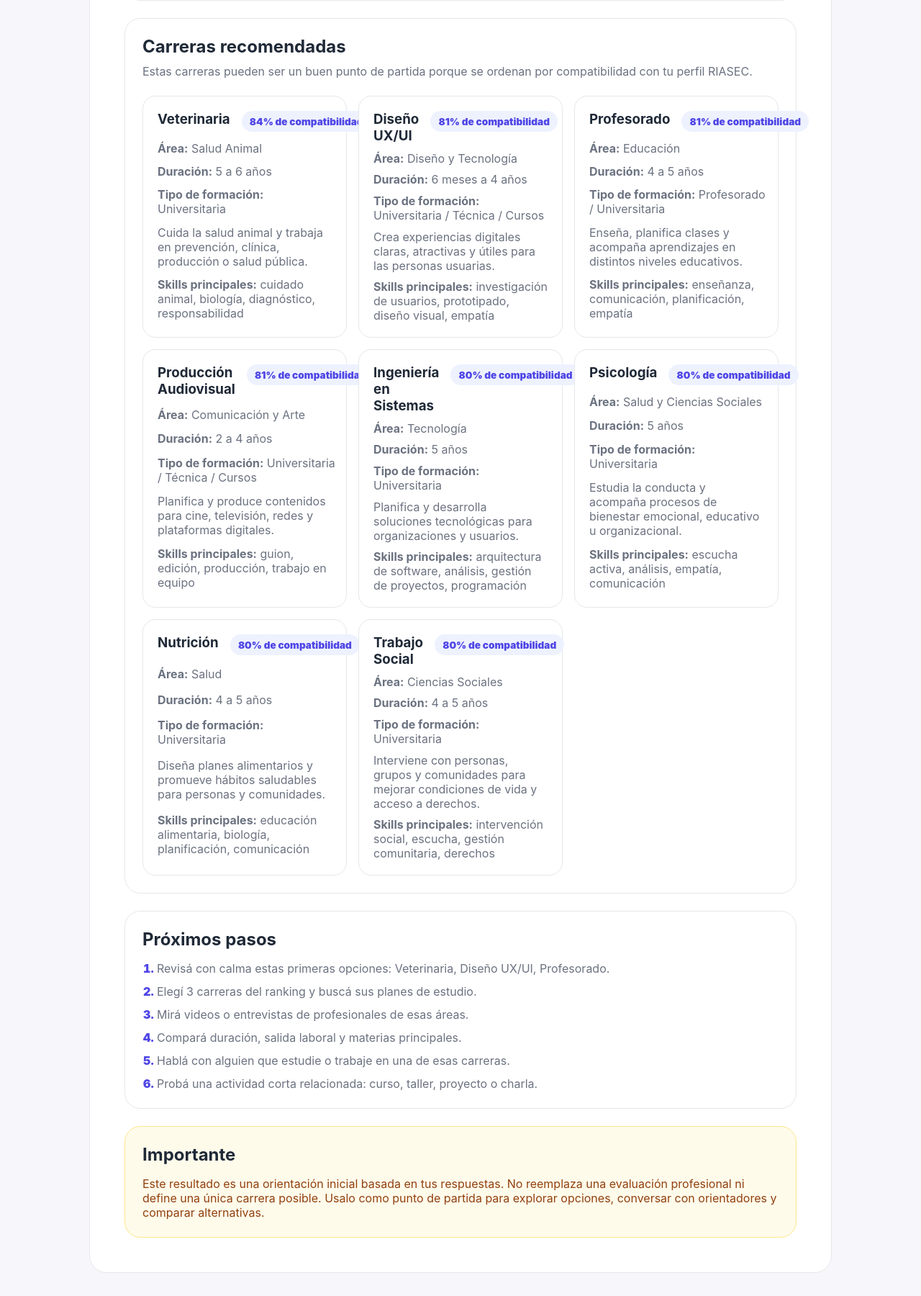
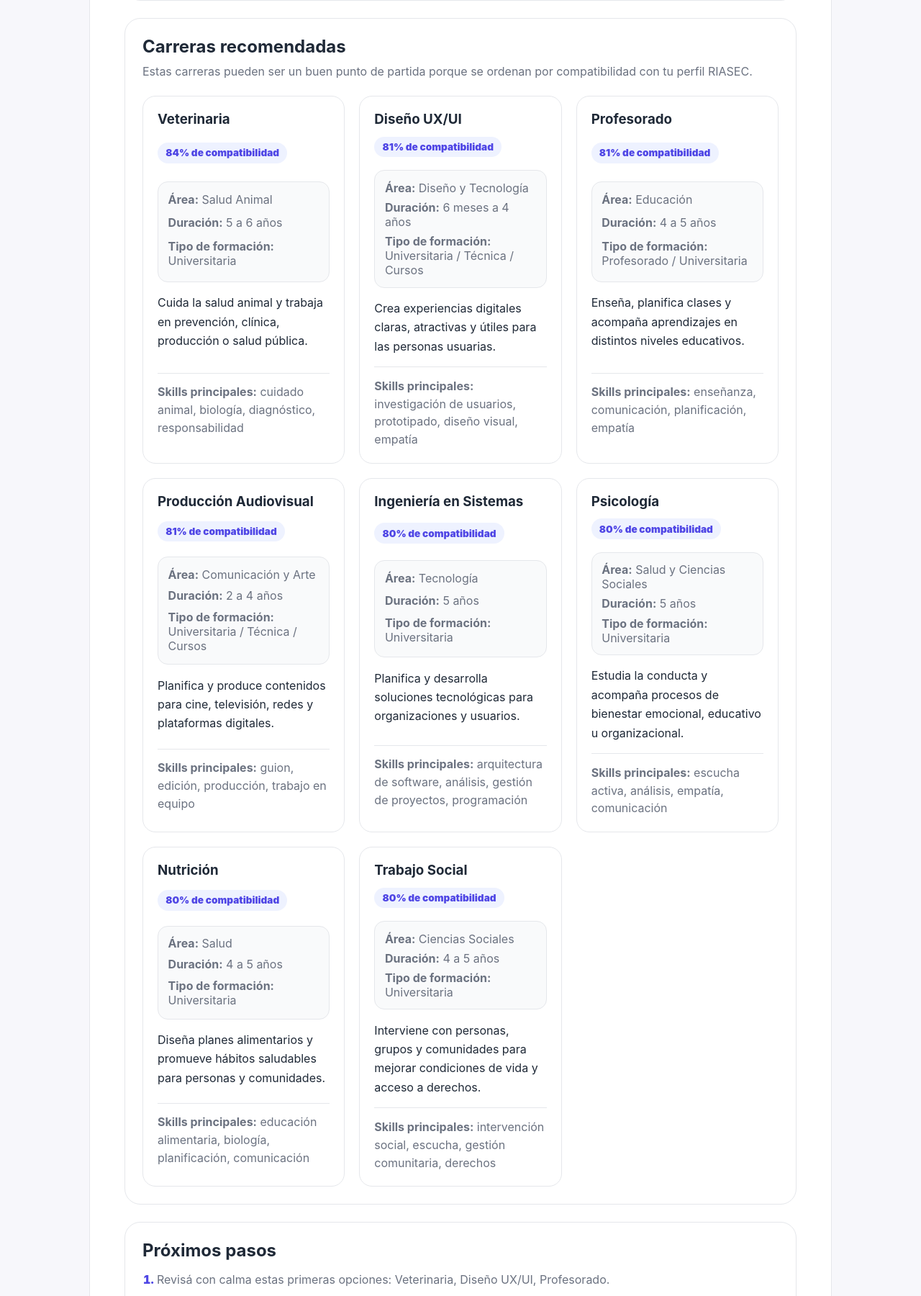
Before and after one commit to Brunomperetti/vocacional-app, a FastAPI app: page /resultado/demo in a window 1280 px wide. Shown: the part 1978-3778 px from the top of the page at 72% size. Run offline with FastAPI, Linux system fonts and the light colour scheme; some libraries are stand-ins or nearby versions.

Commit message:
Ordenar cards de resultado y validar creador

```diff
--- a/app/static/css/styles.css
+++ b/app/static/css/styles.css
@@ -56,6 +56,7 @@ h2 { margin-top: 2rem; }
 .button:hover { background: var(--primary-dark); }
 .button.secondary { background: #111827; }
 .cards { display: grid; gap: 1rem; grid-template-columns: repeat(auto-fit, minmax(220px, 1fr)); margin-top: 1.5rem; }
+.cards > .card { min-width: 0; }
 .card, .score-item { background: var(--card); border: 1px solid var(--border); border-radius: 18px; padding: 1.25rem; }
 .card p, .panel p, .checklist { color: var(--muted); }
 .score-grid { display: grid; gap: .75rem; grid-template-columns: repeat(auto-fit, minmax(160px, 1fr)); }
@@ -130,12 +131,16 @@ h2 { margin-top: 2rem; }
 .insight-grid { display: grid; gap: .8rem; grid-template-columns: repeat(auto-fit, minmax(180px, 1fr)); }
 .insight-grid-wide { grid-template-columns: repeat(auto-fit, minmax(240px, 1fr)); }
 .insight-card { background: #f9fafb; border: 1px solid var(--border); border-radius: 16px; color: var(--text); font-weight: 700; padding: 1rem; }
-.career-cards { grid-template-columns: repeat(auto-fit, minmax(280px, 1fr)); }
-.career-card { display: grid; gap: .6rem; }
+.career-cards { grid-template-columns: repeat(auto-fit, minmax(280px, 1fr)); gap: 1.25rem; }
+.career-card { display: grid; gap: .95rem; height: auto; overflow: visible; padding: 1.25rem; position: static; }
 .career-card p { margin: 0; }
-.career-card-header { align-items: flex-start; display: flex; gap: 1rem; justify-content: space-between; }
-.career-card-header h3 { margin: 0; }
-.career-card-header span { background: #eef2ff; border-radius: 999px; color: var(--primary); flex: 0 0 auto; font-size: .85rem; font-weight: 900; padding: .4rem .7rem; }
+.career-card-header { align-items: flex-start; display: flex; flex-wrap: wrap; gap: .75rem; justify-content: space-between; margin-bottom: .15rem; }
+.career-card-title { flex: 1 1 220px; line-height: 1.25; margin: 0; min-width: 0; overflow-wrap: anywhere; }
+.compatibility-badge { align-items: center; background: #eef2ff; border-radius: 999px; color: var(--primary); display: inline-flex; flex: 0 0 auto; font-size: .85rem; font-weight: 900; max-width: 100%; padding: .4rem .7rem; position: static; white-space: nowrap; }
+.career-card-meta { background: #f9fafb; border: 1px solid var(--border); border-radius: 14px; display: grid; gap: .45rem; padding: .85rem; }
+.career-card-meta p { color: var(--muted); }
+.career-card-description { color: var(--text) !important; line-height: 1.65; }
+.career-card-skills { border-top: 1px solid var(--border); color: var(--muted); line-height: 1.55; padding-top: .85rem; }
 .next-steps { color: var(--muted); display: grid; gap: .75rem; margin: 0; padding-left: 1.25rem; }
 .next-steps li::marker { color: var(--primary); font-weight: 900; }
 .donation-section { background: linear-gradient(135deg, #f0fdf4, #ffffff); border-color: #bbf7d0; }
@@ -148,7 +153,10 @@ h2 { margin-top: 2rem; }
 
 @media (max-width: 700px) {
   .result-section { padding: 1rem; }
-  .career-card-header { flex-direction: column; }
+  .career-cards { grid-template-columns: 1fr; }
+  .career-card-header { align-items: flex-start; flex-direction: column; }
+  .career-card-title { flex-basis: auto; }
+  .compatibility-badge { white-space: normal; }
 }
 .participant-form { border-top: 1px solid var(--border); display: grid; gap: 1.25rem; margin-top: 2rem; padding-top: 1.5rem; }
 .participant-form h2 { margin: 0 0 .5rem; }
@@ -187,6 +195,7 @@ h2 { margin-top: 2rem; }
 .form-grid textarea:focus { border-color: var(--primary); box-shadow: 0 0 0 3px rgba(79, 70, 229, .12); outline: none; }
 .consent-line { align-items: flex-start; color: var(--text); display: flex; font-weight: 700; gap: .65rem; }
 .testimonials-section { margin-top: 2rem; }
+.testimonial-cards { grid-template-columns: repeat(auto-fit, minmax(min(280px, 100%), 360px)); justify-content: center; }
 .testimonial-card { display: grid; gap: .6rem; }
 .testimonial-card p { color: var(--text); font-size: 1.05rem; line-height: 1.6; margin: 0; }
 .testimonial-card strong { color: var(--primary); }
--- a/app/templates/result.html
+++ b/app/templates/result.html
@@ -72,14 +72,19 @@
       {% for item in recommendations %}
         <article class="card career-card">
           <div class="career-card-header">
-            <h3>{{ item.name }}</h3>
-            <span>{{ item.match_percentage }}% de compatibilidad</span>
+            <h3 class="career-card-title">{{ item.name }}</h3>
+            <span class="compatibility-badge">{{ item.match_percentage }}% de compatibilidad</span>
           </div>
-          <p><strong>Área:</strong> {{ item.area }}</p>
-          <p><strong>Duración:</strong> {{ item.duration }}</p>
-          <p><strong>Tipo de formación:</strong> {{ item.study_type }}</p>
-          <p>{{ item.description }}</p>
-          <p><strong>Skills principales:</strong> {{ item.skills | join(", ") }}</p>
+
+          <div class="career-card-meta">
+            <p><strong>Área:</strong> {{ item.area }}</p>
+            <p><strong>Duración:</strong> {{ item.duration }}</p>
+            <p><strong>Tipo de formación:</strong> {{ item.study_type }}</p>
+          </div>
+
+          <p class="career-card-description">{{ item.description }}</p>
+
+          <p class="career-card-skills"><strong>Skills principales:</strong> {{ item.skills | join(", ") }}</p>
         </article>
       {% endfor %}
     </div>
```
Also changed, not shown: tests/test_settings_service.py (+62 -0 lines).
